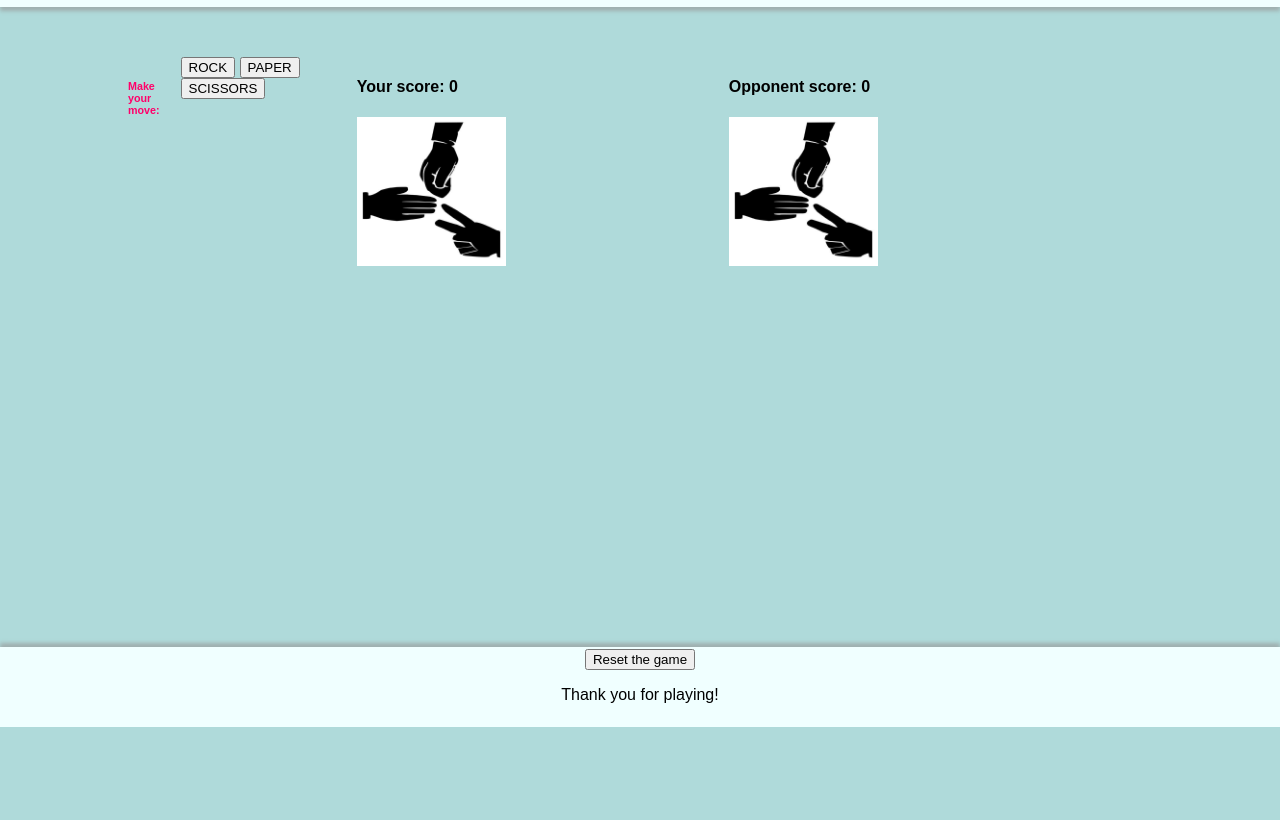
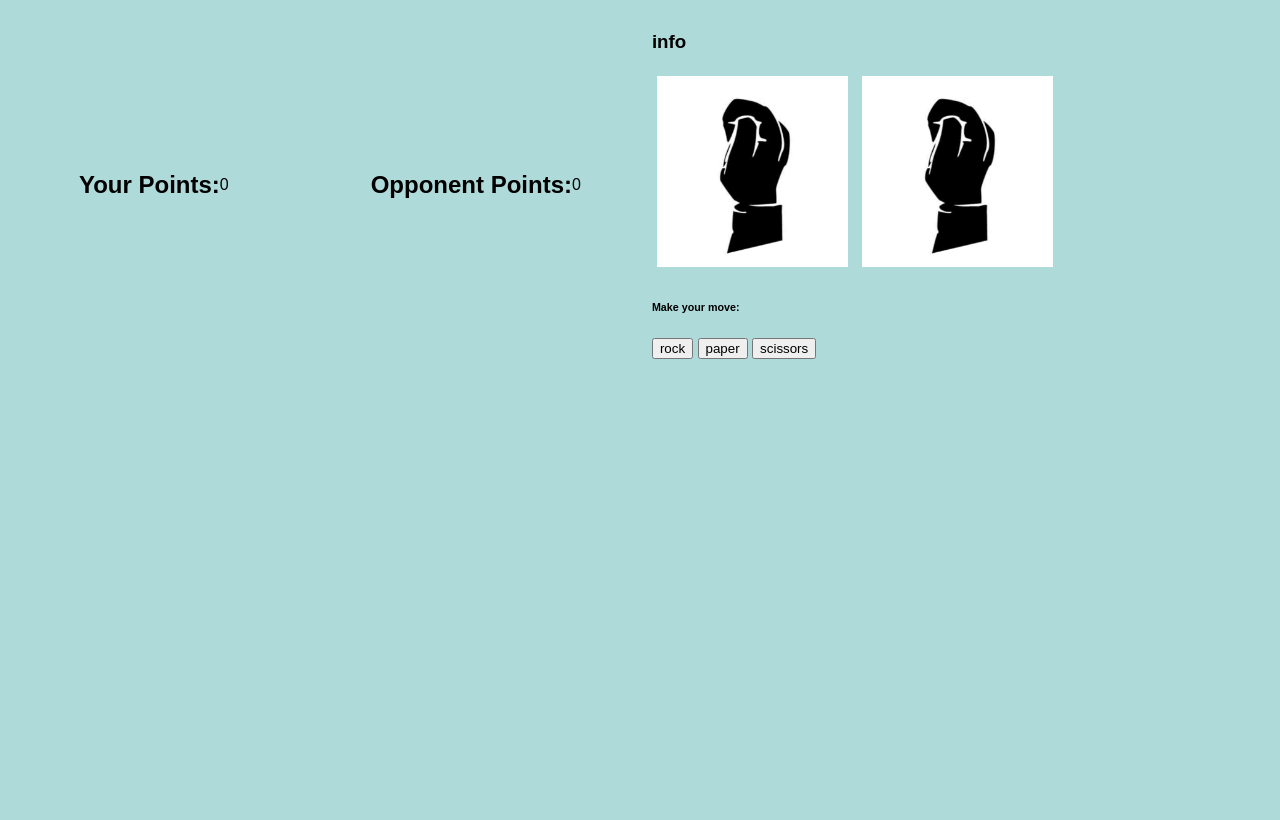
Before and after one commit to JohannesAbresparr/rockpaperscissors, a plain HTML site: page index.html in a window 1280 px wide. Shown: the part 73-893 px from the top of the page. Before the commit the page ends 800 px from the top, so only its background shows below. Drawn offline with Linux system fonts and the light colour scheme; a web font is replaced by a local one.

Commit message:
Change basic structure of game, and add style to items

```diff
--- a/assets/css/style.css
+++ b/assets/css/style.css
@@ -3,19 +3,15 @@
 /* General page style */
 html {
     min-height: 100%;
-    position: relative;
-
-
+    margin; 0;
+    padding: 0;
+    box-sizing: border-box;
 }
 
 body {
-    display: flex;
-    flex-direction: column;
-    align-items: center;
     font-family: 'Protest Revolution', sans-serif;
-    margin: 0;
     background-color: rgb(175, 218, 218);
-    margin-block: 0px;
+    height: 100vh;
 }
 
 header {
@@ -32,14 +28,35 @@ header {
     box-shadow: 0 4px 4px rgb(159, 175, 175);
 }
 
-.indexheader {
-    margin-top: 0px;
+.player-score, .computer-score {
+    display: flex;
+    justify-content: space-around;
+    align-items: center;
+
 }
 
-.indexheader h1 {
-    font-size: 5rem;
-    color: rgb(0, 0, 0);
+.score {
+    width: 100vw;
+    display: flex;
+    justify-content: space-around;
+    align-items: center;
 }
+
+.game-area{
+    width: 100vw;
+    margin-top: 5.3rem;
+    margin-bottom: 5.1vh;
+    display: flex;
+    justify-content: space-around;
+    align-items: center;
+
+}
+
+.game-area img {
+    max-width: 30%;
+    padding: 5px;
+}
+
 
 footer {
     position: absolute;
@@ -47,57 +64,8 @@ footer {
     left: 0;
     bottom: 0;
     box-sizing: border-box;
-    height: 10%;
-    padding-top: 2px;
+    height: 5vh;
     box-shadow: 0 -4px 4px rgb(159, 175, 175);
     text-align: center;
     background-color: azure;
 }
-
-.indexfooter p {
-    font-size: 8rel;
-    color: rgb(0, 0, 0);
-}
-
-/* Game area style */
-
-#makemove {
-    font-family: inherit;
-    color: rgb(255, 0, 106);
-}
-
-.game-area {
-
-    padding-top: 10%;
-    max-width: 80%;
-    display: flex;
-
-}
-
-.buttons-div {
-    padding-top: .1rem;
-    padding-bottom: .1rem;
-    display: block;
-
-
-}
-
-.player {
-    padding-top: .1rem;
-    float: left;
-    margin-left: 5%;
-}
-
-.opponent {
-    padding-top: .1rem;
-    float: right;
-    margin-right: 5%;
-}
-
-#player-image {
-    max-width: 40%;
-}
-
-#opponent-image {
-    max-width: 40%;
-}
--- a/assets/js/script.js
+++ b/assets/js/script.js
@@ -1,48 +1 @@
-/**
- * Constants for DOM elements
- * and possible choises
- * and possible choices
- */
-
-const choises = ["rock", "paper", "scissors"];
-const buttons = document.getElementsByClassName("control");
-const playerScore = document.getElementById("player-score");
-const opponentScore = document.getElementById("opponent-score");
-const playerImage = document.getElementById("player-image");
-const opponentImage = document.getElementById("opponent-image");
-const messages = document.getElementById("messages");
-
-/**
- * Event listeners for buttons
- */
-
-for (let button of buttons) {
-    button.addEventListener("click", function () {
-        let playerChoise = this.getAttribute("data-choise");
-        playGame(playerChoise);
-    });
-}
-
-/**
- *Game function, selected button value
- */
-
-function playGame(playerChoice) {
-
-    playerImage.src = `assets/images/${choises[playerChoise]}.png`;
-    playerImage.alt = choises[playerChoise];
-
-    let opponentChoise = Math.floor(Math.random() * 3);
-
-    opponentImage.src = `assets/images/${choices[opponentChoice]}.png`;
-    opponentImage.alt = choices[opponentChoice];
-
-    let result = checkWinner(choises[opponentChoise], choises[playerChoise]);
-
-
-    updateScores(result);
-
-}
-/**
- * Who won?
- */
+const
--- a/index.html
+++ b/index.html
@@ -22,46 +22,61 @@
 </head>
 
 <body>
-    <header id="indexheader">
+    <!--
+<header>
         <h1>ROCK PAPER SCISSORS</h1>
     </header>
 
-    <section class="game-area">
-        <h6 id="makemove">Make your move:</h6>
+    -->
 
 
-        <div class="buttons-div">
+    <section class="game-area">
 
-            <button aria-label="rock" choise="0" class="control">ROCK</button>
-            <button aria-label="paper" choise="1" class="control">PAPER</button>
-            <button aria-label="scissors" choise="2" class="control">SCISSORS</button>
+        <div class="score">
+            <div class="player-score">
+                <h2>Your Points:</h2>
+                <p>0</p>
 
+            </div>
+            <div class="computer-score">
+                <h2>Opponent Points:</h2>
+                <p>0</p>
+
+            </div>
         </div>
 
-        <div class="player">
-            <h4 class="scores">Your score: <span id="player-score">0</span></h4>
-            <img id="player-image" src="assets/images/rockpaperscissors.png" alt="rock paper scissors">
+        <div class="game">
+            <h3 class="message">info</h3>
+            <div class="images">
+                <img class="playerchoise" src="assets/images/rock.png" alt="">
+                <img class="computerchoise" src="assets/images/rock.png" alt="">
+            </div>
+
+            <h6>Make your move:</h6>
+
+            <div class="options">
+                <button class="rock" aria-label="rock">rock</button>
+                <button class="paper" aria-label="paper">paper</button>
+                <button class="scissors" aria-label="scissors">scissors</button>
+            </div>
         </div>
-        <div class="opponent">
-            <h4 class="scores">Opponent score: <span id="opponent-score">0</span></h4>
 
-            <img id="opponent-image" src="assets/images/rockpaperscissors.png" alt="rock paper scissors">
-        </div>
+
+
+
 
 
     </section>
 
 
 
+    <!--
+    <footer id="indexfooter">
 
-
-    <footer id="indexfooter">
-        <div>
-            <button id="reset" aria-label="reset game">Reset the game</button>
-        </div>
         <p>Thank you for playing!</p>
 
-    </footer>
+    </footer>   -->
+
     <script src="assets/js/script.js"></script>
 </body>
 
```
